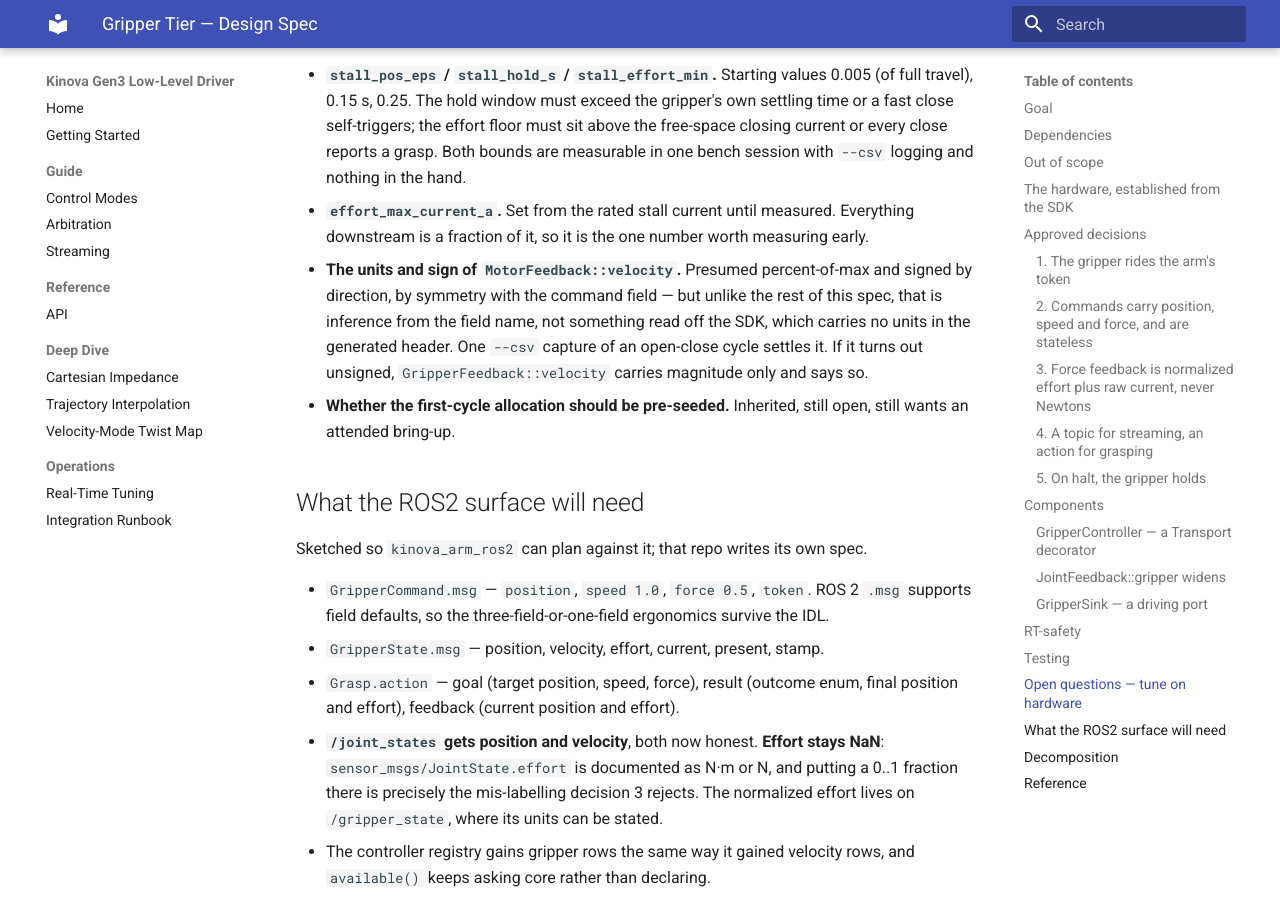
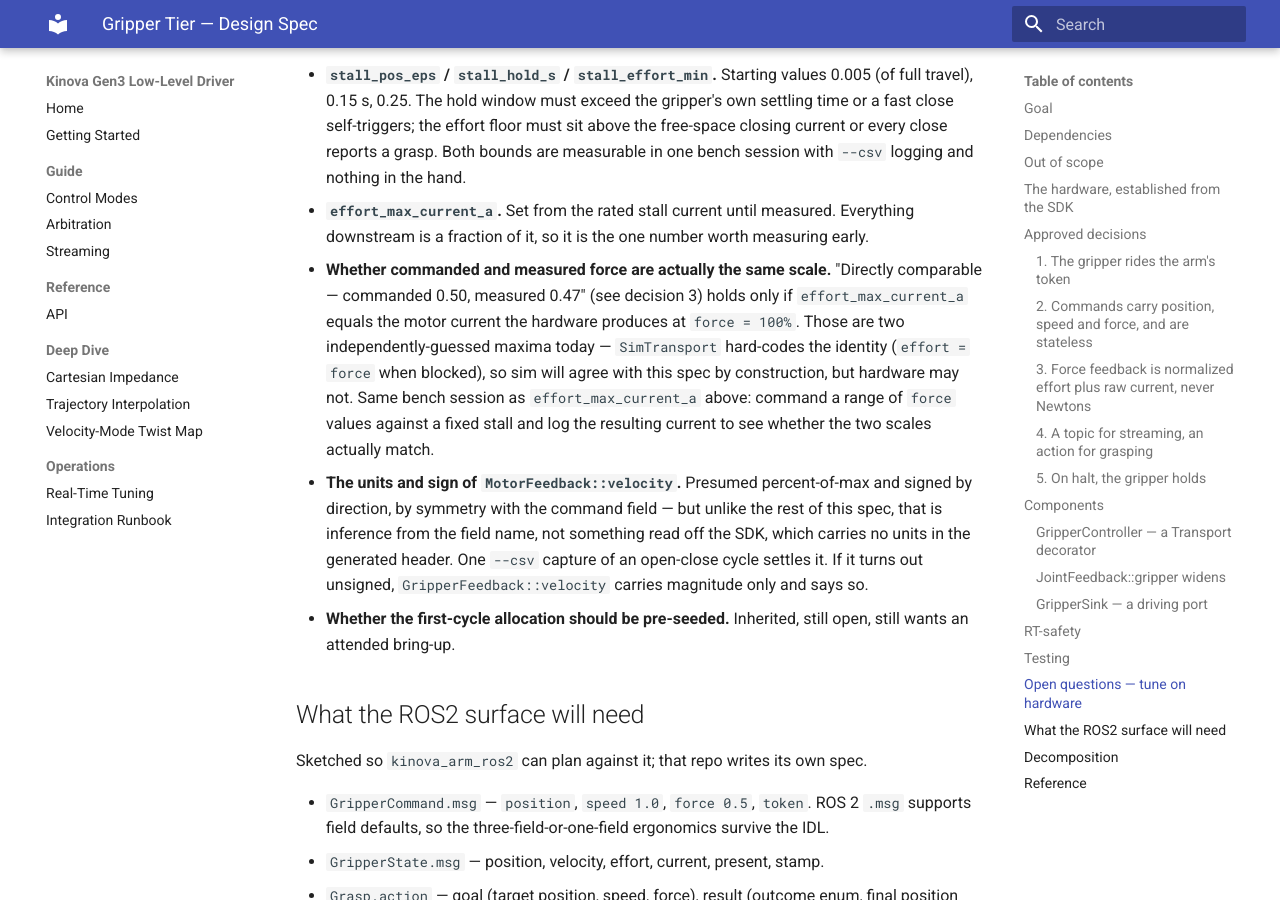
Before and after one commit to rammp-org/kinova-gen3-driver, an MkDocs documentation site: the page built from docs/superpowers/specs/2026-09-01-gripper-tier-design.md, in a window 1280 px wide and 900 px high, scrolled down 6902 px. Built offline with MkDocs 1.6.1 and Material for MkDocs 9.7.7, drawn with Linux system fonts in a browser that asks for light colours.

Commit message:
docs(spec): flag commanded/measured force as two independently-guessed maxima
Finding 12. The spec claims commanded and measured force are "directly
comparable -- commanded 0.50, measured 0.47", but that holds only if
kGripperMaxCurrentA equals the motor current the hardware produces at
force = 100%. Those are two independently-guessed numbers today, and
SimTransport hard-codes the identity (effort = force when blocked), so sim
agrees with the spec by construction while hardware may not. Added to Open
questions for the same bench session that measures kGripperMaxCurrentA.

```diff
--- a/docs/superpowers/specs/2026-09-01-gripper-tier-design.md
+++ b/docs/superpowers/specs/2026-09-01-gripper-tier-design.md
@@ -301,6 +301,14 @@ Named here rather than buried as constants, because all three need the arm to se
   `--csv` logging and nothing in the hand.
 - **`effort_max_current_a`.** Set from the rated stall current until measured. Everything
   downstream is a fraction of it, so it is the one number worth measuring early.
+- **Whether commanded and measured force are actually the same scale.** "Directly
+  comparable — commanded 0.50, measured 0.47" (see decision 3) holds only if
+  `effort_max_current_a` equals the motor current the hardware produces at
+  `force = 100%`. Those are two independently-guessed maxima today — `SimTransport`
+  hard-codes the identity (`effort = force` when blocked), so sim will agree with this
+  spec by construction, but hardware may not. Same bench session as
+  `effort_max_current_a` above: command a range of `force` values against a fixed
+  stall and log the resulting current to see whether the two scales actually match.
 - **The units and sign of `MotorFeedback::velocity`.** Presumed percent-of-max and signed
   by direction, by symmetry with the command field — but unlike the rest of this spec, that
   is inference from the field name, not something read off the SDK, which carries no units
```
